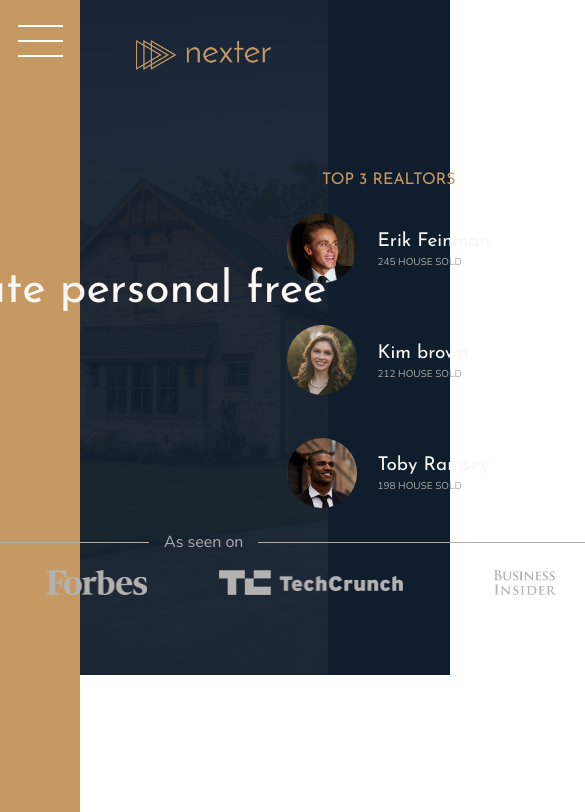
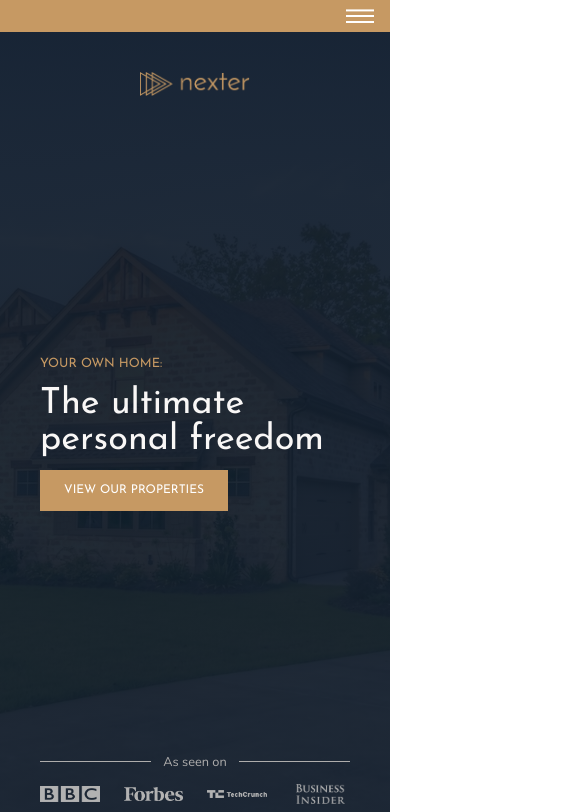
Before and after one commit to Sirsius/nexter-project, a website: page index.html in a window 390 px wide. Shown: the top 812 px of the page, 585 px wide, since content can reach past the window. Drawn offline with nearby package versions, Linux system fonts and the light colour scheme.

Commit message:
Added responsive layout

```diff
--- a/sass/_base.scss
+++ b/sass/_base.scss
@@ -25,6 +25,10 @@
 html {
   box-sizing: border-box;
   font-size: 62.5%;
+
+  @include respond(tab-land) {
+    font-size: 50%;
+  }
 }
 
 body {
@@ -41,4 +45,14 @@
     [sidebar-start] 8rem [sidebar-end full-start] minmax(6rem, 1fr)
     [center-start] repeat(8, [col-start] minmax(min-content, 14rem) [col-end])
     [center-end] minmax(6rem, 1fr) [full-end];
+  @include respond(tab-port) {
+    grid-template-rows: 4rem 80vh min-content 40vw repeat(3, min-content);
+    grid-template-columns:
+      [full-start] minmax(6rem, 1fr)
+      [center-start] repeat(8, [col-start] minmax(min-content, 14rem) [col-end])
+      [center-end] minmax(6rem, 1fr) [full-end];
+  }
+  @include respond(lrg-phone) {
+    grid-template-rows: 4rem calc(100vh - 4rem);
+  }
 }
--- a/sass/_header.scss
+++ b/sass/_header.scss
@@ -12,10 +12,16 @@
   padding-top: 4rem;
 
   display: grid;
-  grid-template-rows: 1fr min-content 6rem 1fr;
-  grid-template-columns: max-content;
+  grid-template-rows: 1fr min-content minmax(6rem, min-content) 1fr;
+  grid-template-columns: minmax(min-content, max-content);
   grid-row-gap: 1.5rem;
   justify-content: center;
+  @include respond(lrg-phone) {
+    grid-column: full-start / full-end;
+  }
+  @include respond(phone) {
+    padding: 5rem;
+  }
 
   &__logo {
     height: 3rem;
@@ -51,8 +57,10 @@
     grid-template-columns: repeat(4, 1fr);
     grid-column-gap: 3rem;
     justify-items: center;
+    align-items: center;
     img {
-      height: 2.5rem;
+      max-height: 2.5rem;
+      max-width: 100%;
       filter: brightness(70%);
     }
   }
--- /dev/null
+++ b/sass/_mixins.scss
@@ -0,0 +1,29 @@
+@mixin respond($breakpoint) {
+  // using ems for beter responsiveness, never use pixels.
+  //1em =16px
+  @if $breakpoint == phone {
+    @media only screen and (max-width: 37.5em) {
+      @content;
+    } //37.5 * 16 = 600
+  }
+  @if $breakpoint == lrg-phone {
+    @media only screen and (max-width: 50em) {
+      @content;
+    } //800
+  }
+  @if $breakpoint == tab-port {
+    @media only screen and (max-width: 62.5em) {
+      @content;
+    } // 1000 px
+  }
+  @if $breakpoint == tab-land {
+    @media only screen and (max-width: 75em) {
+      @content;
+    } //75 * 16 =1200
+  }
+  @if $breakpoint == big-desktop {
+    @media only screen and (min-width: 112.5em) {
+      @content;
+    }
+  } //112.5 * 16 = 1800
+}
--- a/sass/_realtors.scss
+++ b/sass/_realtors.scss
@@ -8,12 +8,23 @@
   grid-row-gap: 2rem;
   justify-items: center;
 
+  @include respond(lrg-phone) {
+    grid-column: full-start / full-end;
+  }
+
   &__list {
     display: grid;
     grid-template-columns: min-content max-content;
     grid-column-gap: 2rem;
     grid-row-gap: 5vh;
     align-items: center;
+    @include respond(lrg-phone) {
+      grid-template-columns: repeat(3, min-content max-content);
+    }
+
+    @include respond(phone) {
+      grid-template-columns: min-content max-content;
+    }
   }
 
   &__img {
--- a/sass/_sidebar.scss
+++ b/sass/_sidebar.scss
@@ -4,6 +4,13 @@
   grid-row: 1/ -1;
   display: flex;
   justify-content: center;
+
+  @include respond(tab-port) {
+    grid-row: 1 / 2;
+    grid-column: full-start / full-end;
+    justify-content: flex-end;
+    align-items: center;
+  }
 }
 
 .nav-btn {
@@ -12,22 +19,33 @@
 
   background-color: white;
   height: 2px;
-  width: 4.5rem;
+  width: 3.5rem;
   margin-top: 4rem;
+
+  @include respond(tab-port) {
+    margin-right: 2rem;
+    margin-top: 0;
+  }
 
   &::before,
   &::after {
     content: '';
     background-color: white;
     height: 2px;
-    width: 4.5rem;
+    width: 3.5rem;
     display: block;
   }
 
   &::before {
     transform: translateY(-1.5rem);
+    @include respond(tab-port) {
+      transform: translateY(-0.7rem);
+    }
   }
   &::after {
     transform: translateY(1.3rem);
+    @include respond(tab-port) {
+      transform: translateY(0.5rem);
+    }
   }
 }
--- a/sass/_story.scss
+++ b/sass/_story.scss
@@ -9,12 +9,18 @@
     grid-template-columns: repeat(6, 1fr);
     grid-template-rows: repeat(6, 1fr);
     align-items: center;
+    background-size: cover;
     background-image: linear-gradient(
         to right,
         rgba($color-primary, 0.5),
         rgba($color-primary, 0.5)
       ),
       url('../img/back.jpg');
+    @include respond(lrg-phone) {
+      grid-column: 1 / -1;
+      grid-row: 6 / 7;
+      padding: 6rem;
+    }
   }
 
   &__img--1 {
@@ -22,6 +28,10 @@
     width: 100%;
     grid-area: 2 / 2 / 6 / 6;
     box-shadow: 0 2rem 5rem rgba(#000, 0.1);
+    @include respond(lrg-phone) {
+      grid-column: 1 / 5;
+      grid-row: 1 / -1;
+    }
   }
   &__img--2 {
     @extend %img;
@@ -29,6 +39,10 @@
     z-index: 10;
     grid-area: 4 / 4 / 6 / 7;
     box-shadow: 0 2rem 5rem rgba(#000, 0.2);
+    @include respond(lrg-phone) {
+      width: 100%;
+      grid-row: 1 / -1;
+    }
   }
 
   &__content {
@@ -40,6 +54,10 @@
     grid-column: col-start 5 / full-end;
 
     padding: 6rem 8vw;
+    @include respond(lrg-phone) {
+      grid-row: 5 / 6;
+      grid-column: 1 / -1;
+    }
   }
 
   &__text {
--- a/sass/main.scss
+++ b/sass/main.scss
@@ -1,3 +1,5 @@
+@import 'mixins';
+
 @import 'base';
 @import 'typography';
 
```
Also changed, not shown: css/main.css, css/main.min.css, dist/css/main.min.css, 3 other files.
